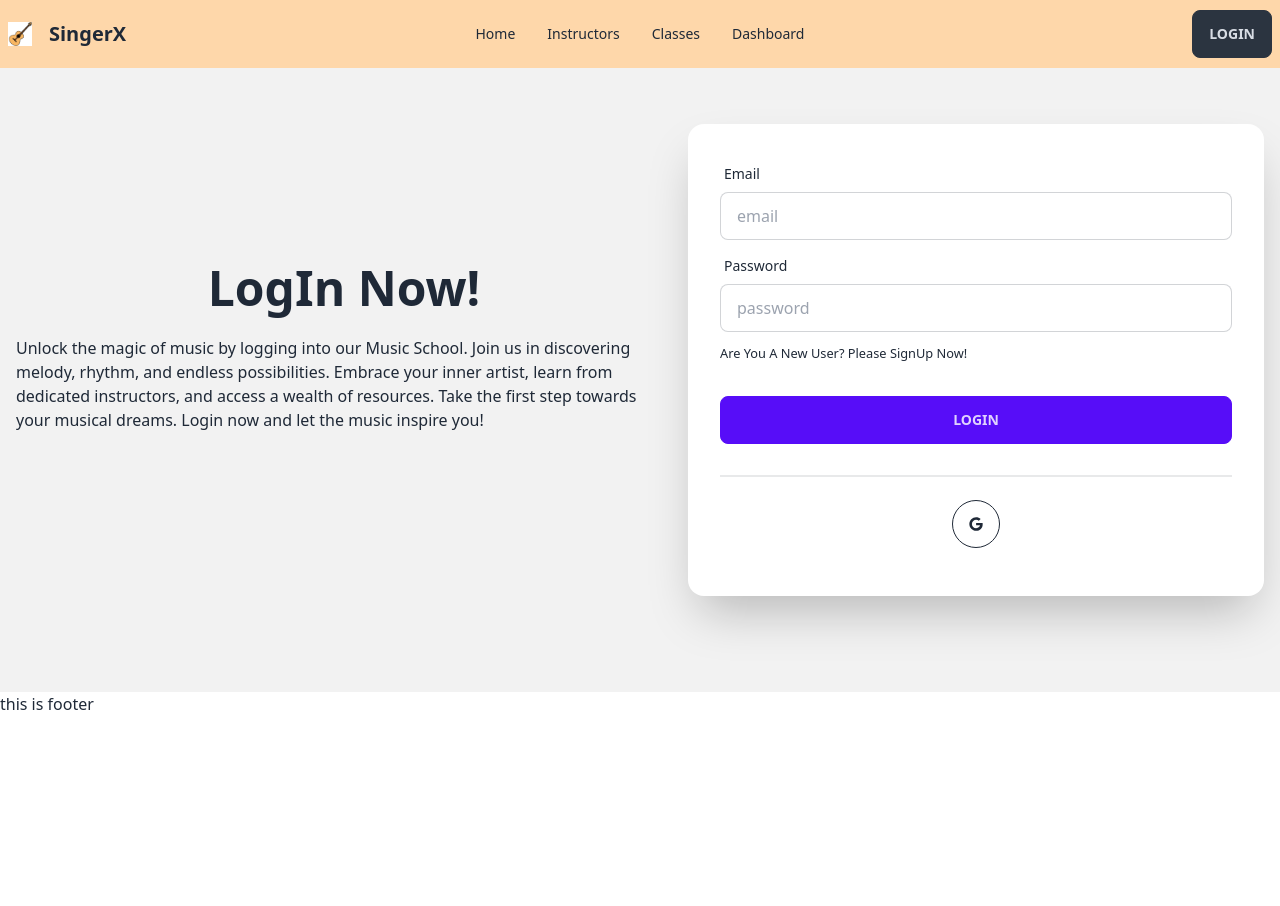
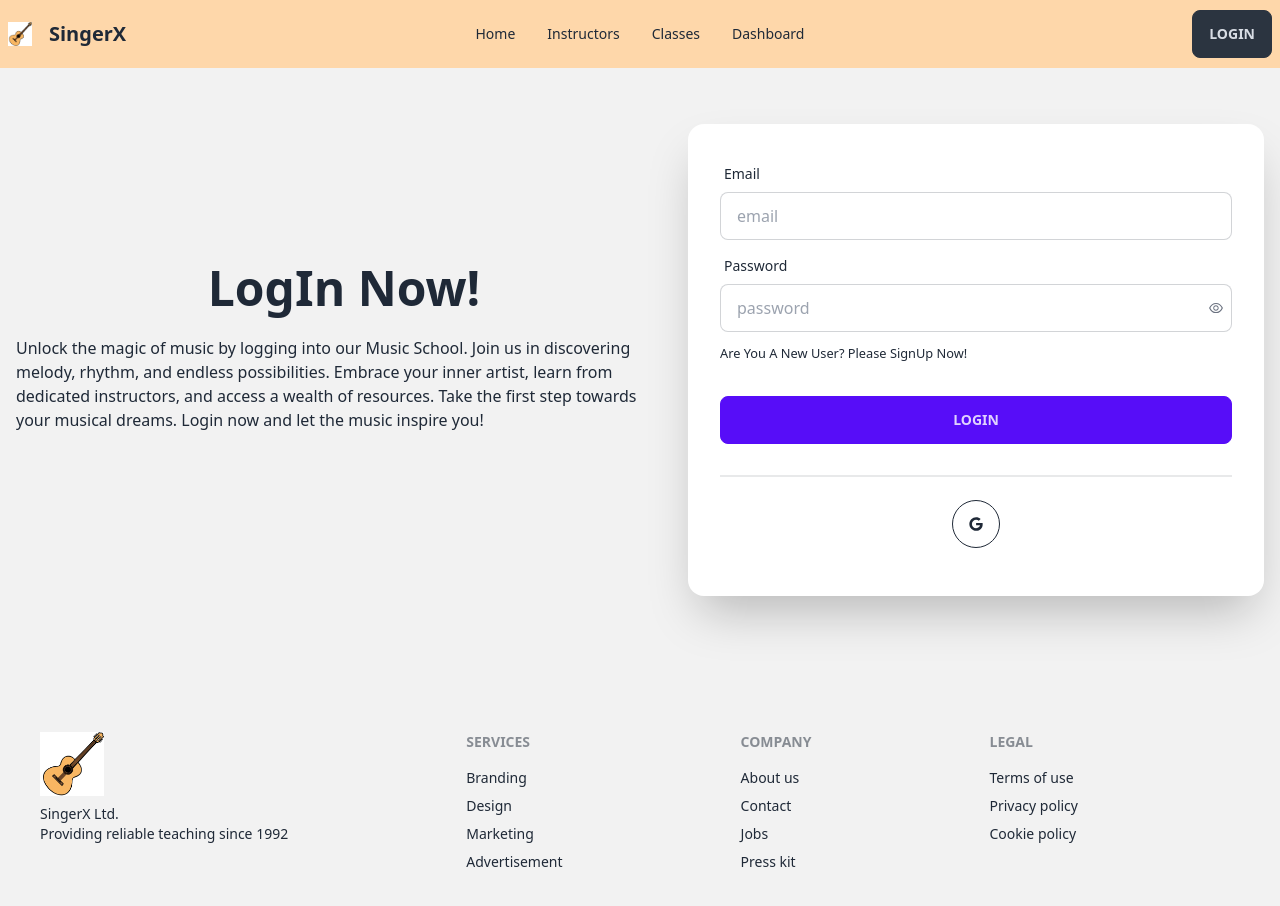
Before and after one commit to shawon012/SingerX-client, a React (Vite) app: page /login in a window 1280 px wide. Shown: the top 906 px of the page. Before the commit the page ends 800 px from the top, so only its background shows below. Built offline with nearby package versions, Linux system fonts and the light colour scheme; no server answers.

Commit message:
footer added

```diff
--- a/src/Pages/Shared/Hooter.jsx
+++ b/src/Pages/Shared/Hooter.jsx
@@ -1,9 +1,35 @@
 import React from 'react';
+import guitar from '../../../public/guitar.png'
 
 const Hooter = () => {
     return (
         <div>
-            <h2>this is footer</h2>
+            <footer className="footer p-10 bg-base-200 text-base-content">
+                <div>
+                    <img className='h-16 w-16' src={guitar} alt="" />
+                    <p>SingerX Ltd.<br />Providing reliable teaching since 1992</p>
+                </div>
+                <div>
+                    <span className="footer-title">Services</span>
+                    <a className="link link-hover">Branding</a>
+                    <a className="link link-hover">Design</a>
+                    <a className="link link-hover">Marketing</a>
+                    <a className="link link-hover">Advertisement</a>
+                </div>
+                <div>
+                    <span className="footer-title">Company</span>
+                    <a className="link link-hover">About us</a>
+                    <a className="link link-hover">Contact</a>
+                    <a className="link link-hover">Jobs</a>
+                    <a className="link link-hover">Press kit</a>
+                </div>
+                <div>
+                    <span className="footer-title">Legal</span>
+                    <a className="link link-hover">Terms of use</a>
+                    <a className="link link-hover">Privacy policy</a>
+                    <a className="link link-hover">Cookie policy</a>
+                </div>
+            </footer>
         </div>
     );
 };
--- a/src/Pages/SignUp/Login.jsx
+++ b/src/Pages/SignUp/Login.jsx
@@ -2,9 +2,11 @@
 import { Link, useLocation, useNavigate } from 'react-router-dom';
 import { AuthContext } from '../../providers/AuthProvider';
 import SocialLogin from '../Shared/SocialLogin/SocialLogin';
+import { AiOutlineEye, AiOutlineEyeInvisible } from 'react-icons/ai';
 
 const Login = () => {
     const [error, setError] = useState(null);
+    const [passwordVisible, setPasswordVisible] = useState(false);
     const { signIn } = useContext(AuthContext);
     const location = useLocation();
     const navigate = useNavigate();
@@ -32,6 +34,11 @@
             .catch(error => setError(error));
 
     }
+
+    const togglePasswordVisibility = () => {
+        setPasswordVisible(!passwordVisible);
+    };
+
     return (
         <div className="hero pb-20 pt-5 bg-base-200">
             <div className="hero-content flex-col lg:flex-row-reverse mt-5">
@@ -48,7 +55,26 @@
                             <label className="label">
                                 <span className="label-text">Password</span>
                             </label>
-                            <input type="password" placeholder="password" name='password' className="input input-bordered" />
+                            {/* <input type="password" placeholder="password" name='password' className="input input-bordered" /> */}
+                            <div className="relative">
+                                <input
+                                    type={passwordVisible ? 'password' : 'text'}
+                                    placeholder="password"
+                                    name='password'
+                                    className="input input-bordered pr-10 w-full"
+                                />
+                                {passwordVisible ? (
+                                    <AiOutlineEyeInvisible
+                                        className="absolute top-1/2 right-2 transform -translate-y-1/2 text-gray-500 cursor-pointer"
+                                        onClick={togglePasswordVisibility}
+                                    />
+                                ) : (
+                                    <AiOutlineEye
+                                        className="absolute top-1/2 right-2 transform -translate-y-1/2 text-gray-500 cursor-pointer"
+                                        onClick={togglePasswordVisibility}
+                                    />
+                                )}
+                            </div>
                         </div>
 
                         <div>
--- a/src/Pages/SignUp/SignUp.jsx
+++ b/src/Pages/SignUp/SignUp.jsx
@@ -24,6 +24,16 @@
 
         if (password.length < 6) {
             setError('Password must be at least 6 characters long.');
+            return;
+        }
+
+        if (!/[A-Z]/.test(password)) {
+            setError('Password must contain at least one capital letter.');
+            return;
+        }
+
+        if (!/[!@#$%^&*]/.test(password)) {
+            setError('Password must contain at least one special character.');
             return;
         }
 
```
